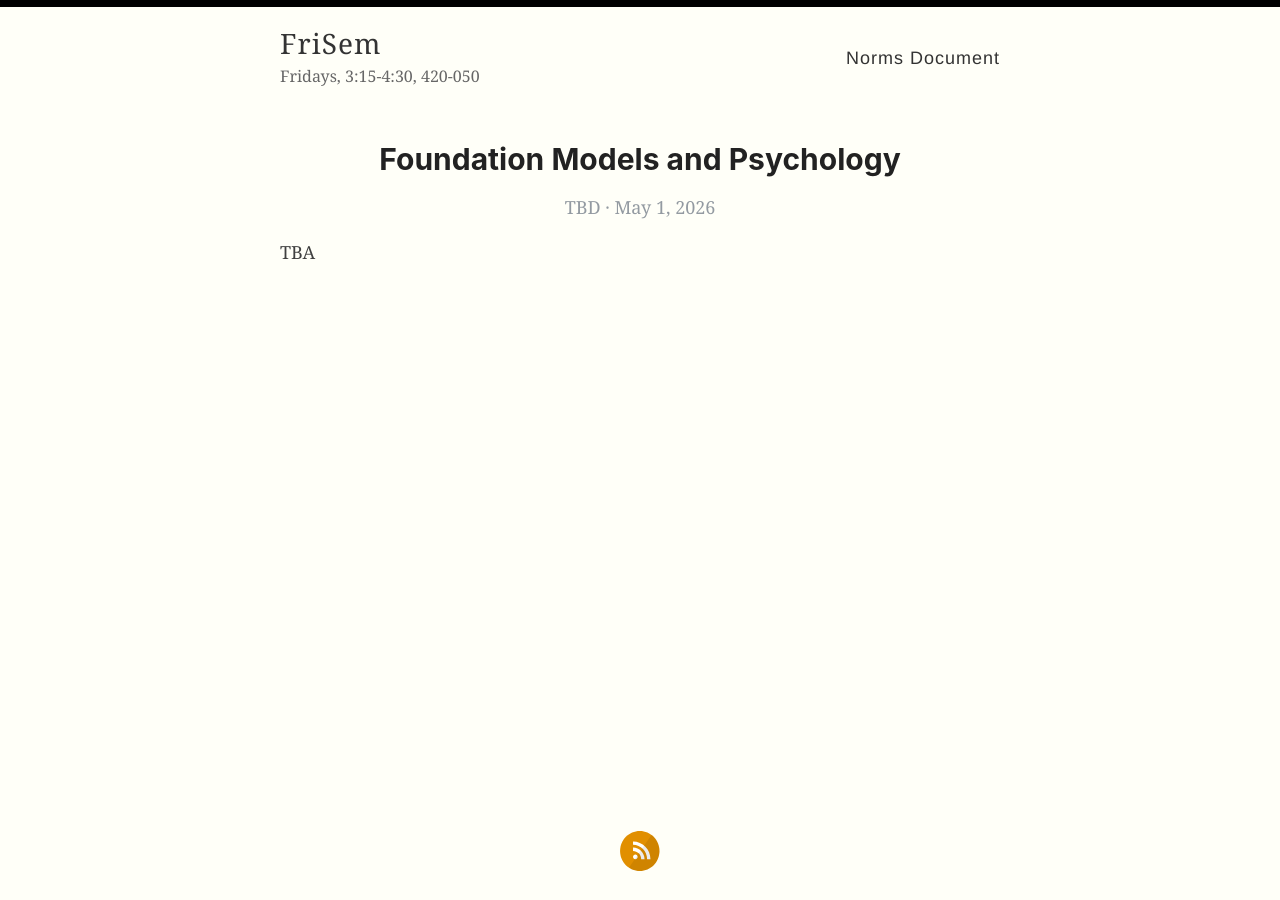
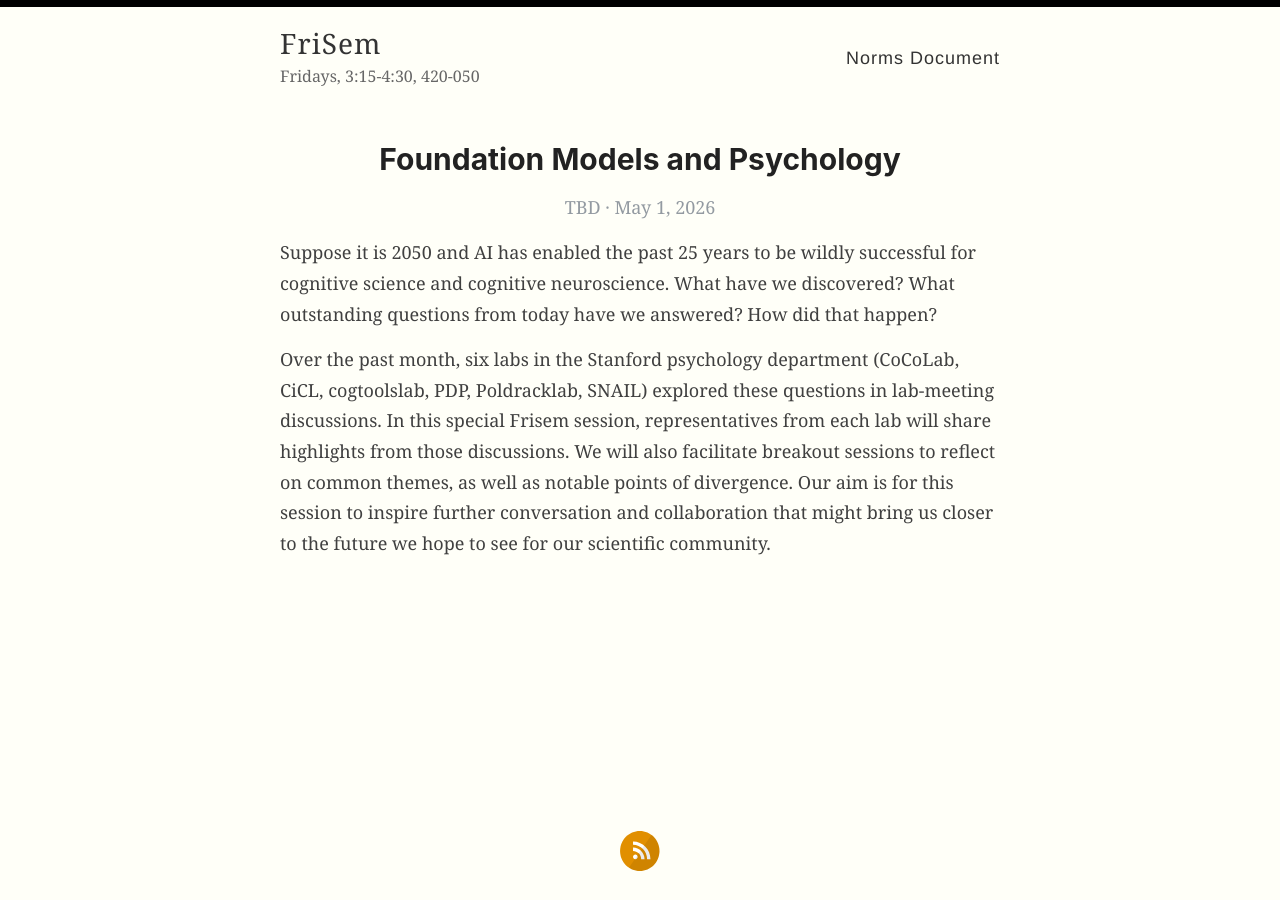
Before and after one commit to frisem/frisem.github.io, a Jekyll site: the page built from _posts/2026-05-01-AI-Special.md, in a window 1280 px wide. Built offline with Jekyll 4.4.1, drawn with Linux system fonts in a browser that asks for light colours.

Commit message:
frisem ai special

```diff
--- a/_posts/2026-05-01-AI-Special.md
+++ b/_posts/2026-05-01-AI-Special.md
@@ -4,4 +4,6 @@ title: Foundation Models and Psychology
 speaker: TBD
 ---
 
-TBA
+Suppose it is 2050 and AI has enabled the past 25 years to be wildly successful for cognitive science and cognitive neuroscience. What have we discovered? What outstanding questions from today have we answered? How did that happen?
+
+Over the past month, six labs in the Stanford psychology department (CoCoLab, CiCL, cogtoolslab, PDP, Poldracklab, SNAIL) explored these questions in lab-meeting discussions. In this special Frisem session, representatives from each lab will share highlights from those discussions. We will also facilitate breakout sessions to reflect on common themes, as well as notable points of divergence. Our aim is for this session to inspire further conversation and collaboration that might bring us closer to the future we hope to see for our scientific community.
```
